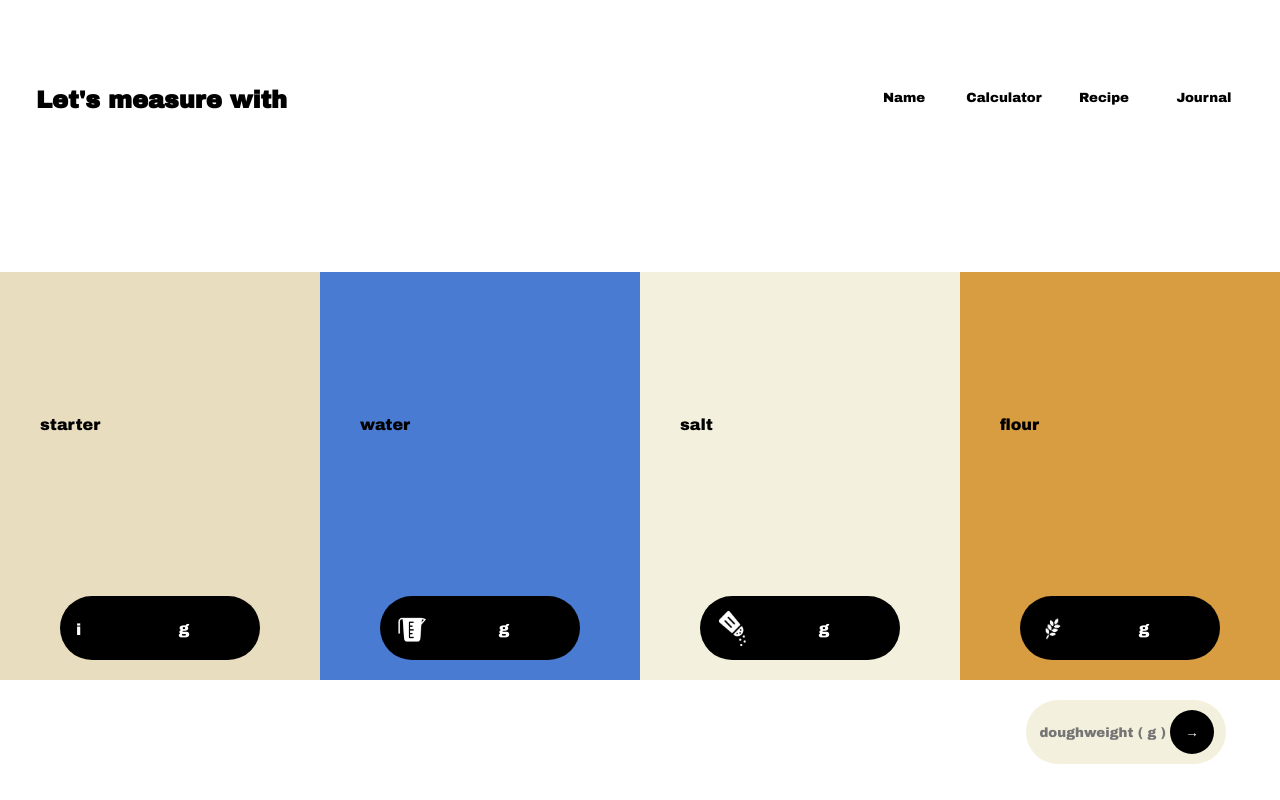
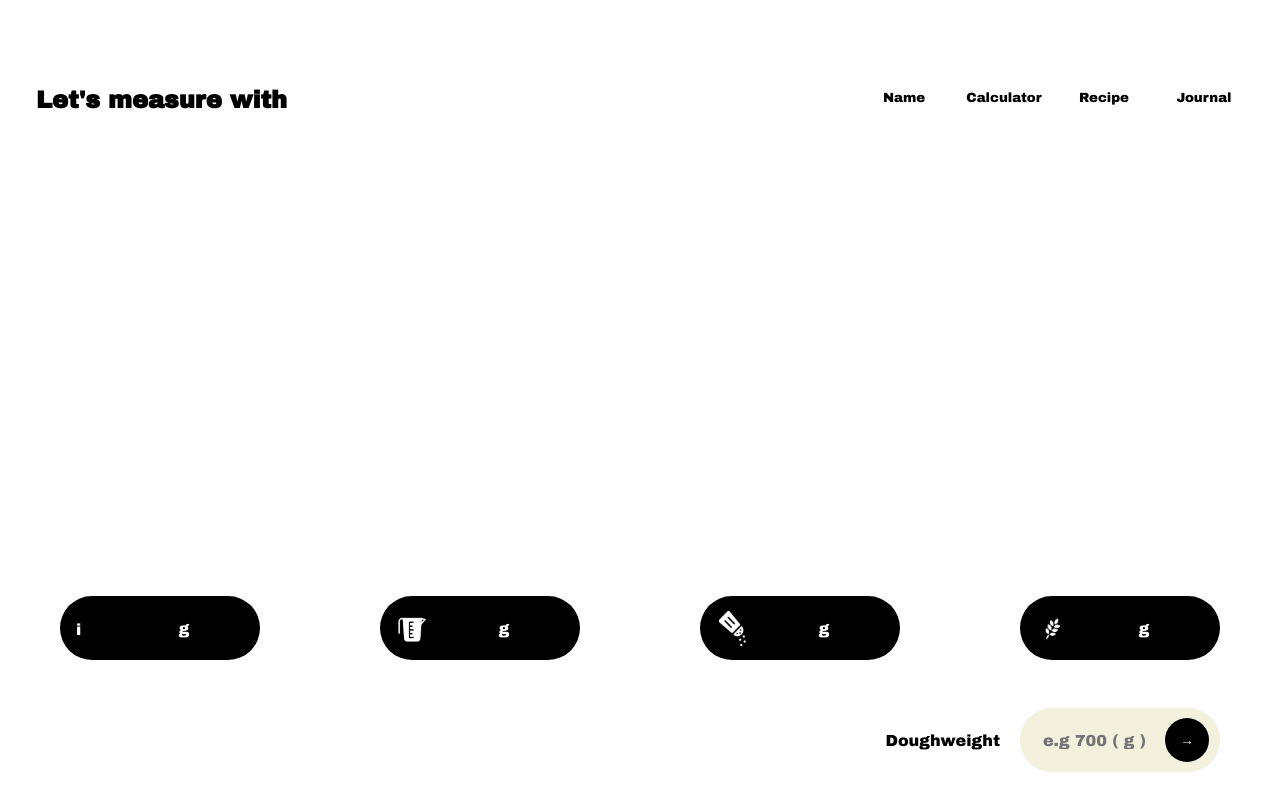
Before and after one commit to sigristarisa/yeastie-boys, a React (Create React App) app: page /calculator in a window 1280 px wide. Built offline with nearby package versions, Linux system fonts and the light colour scheme.

Commit message:
added the height function

```diff
--- /dev/null
+++ b/db.json
@@ -0,0 +1,19 @@
+{
+  "posts": [
+    {
+      "id": 1,
+      "title": "json-server",
+      "author": "typicode"
+    }
+  ],
+  "comments": [
+    {
+      "id": 1,
+      "body": "some comment",
+      "postId": 1
+    }
+  ],
+  "profile": {
+    "name": "typicode"
+  }
+}
--- a/src/App.js
+++ b/src/App.js
@@ -5,7 +5,7 @@ import Calculator from "./components/Calculator/Calculator";
 import Recipe from "./components/Recipe/Recipe";
 import "./index.css";
 
-const initialState = {
+const initialSourdough = {
   starterName: "",
   starter: "",
   water: "",
@@ -15,7 +15,7 @@ const initialState = {
 };
 
 const App = () => {
-  const [sourdough, setSourdough] = useState(initialState);
+  const [sourdough, setSourdough] = useState(initialSourdough);
 
   return (
     <div className="App">
--- a/src/components/Calculator/Calculator.css
+++ b/src/components/Calculator/Calculator.css
@@ -13,15 +13,13 @@
   align-items: end;
 }
 
-.doughweight-wrapper {
-  height: 15vh;
-}
-
 .ingredient {
-  height: 60%;
+  /* height: 10%; */
   display: grid;
   justify-content: center;
   align-items: end;
+  position: relative;
+  z-index: -1;
 }
 
 .portion-wrapper {
@@ -35,6 +33,9 @@
   display: grid;
   grid-template-columns: auto 1fr;
   align-items: center;
+
+  position: absolute;
+  left: 40px;
 }
 
 .portion {
@@ -64,28 +65,37 @@
 
 .calculator-footer {
   width: 100vw;
+  height: 15vh;
   display: grid;
   grid-template-columns: 3fr 1fr;
+  align-items: center;
+}
+
+.doughweight-form {
+  margin-right: 40px;
+  display: grid;
+  grid-template-columns: 1fr 1fr auto;
+  gap: 20px;
   place-items: center;
 }
 
 #doughweight {
   width: 200px;
   height: 64px;
-  margin: 20px 32px 20px 0;
   padding: 8px 44px 8px 8px;
   color: black;
   background-color: var(--grey);
   border: none;
   border-radius: 48px;
   font-family: "Archivo Black", sans-serif;
+  font-size: 16px;
   text-align: center;
 }
 
 #doughweight-btn {
   width: 44px;
   height: 44px;
-  margin-left: -88px;
+  margin-left: -106px;
   color: white;
   background-color: black;
   border: none;
--- a/src/components/Calculator/Calculator.js
+++ b/src/components/Calculator/Calculator.js
@@ -1,20 +1,55 @@
 import "./Calculator.css";
 import Header from "../Header/Header";
+import { useState, useEffect } from "react";
+
+const initialHeight = {
+  starterHeight: 0,
+  flourHeight: 0,
+  waterHeight: 0,
+  saltHeight: 0,
+};
 
 const Calculator = ({ sourdough, setSourdough }) => {
+  const [goalHeight, setGoalHeight] = useState(initialHeight);
+
   const handleChange = (e) => {
     const { name, value } = e.target;
     setSourdough({ ...sourdough, [name]: value });
   };
 
+  const calculateGoalHeight = (
+    doughweight,
+    starterWeight,
+    flourWeight,
+    waterWeight,
+    saltWeight
+  ) => {
+    const starterGoalHeight = (starterWeight / doughweight) * 100;
+    const flourGoalHeight = (flourWeight / doughweight) * 100;
+    const waterGoalHeight = (waterWeight / doughweight) * 100;
+    const saltGoalHeight = (saltWeight / doughweight) * 100;
+    setGoalHeight({
+      ...goalHeight,
+      starterHeight: starterGoalHeight,
+      flourHeight: flourGoalHeight,
+      waterHeight: waterGoalHeight,
+      saltHeight: saltGoalHeight,
+    });
+  };
+
   const calculateWeight = (doughweight) => {
     const starterWeight = doughweight * 0.2;
+    const flourWeight = (doughweight - starterWeight * 0.85) / 1.7;
+    const waterWeight = flourWeight * 0.68 - (starterWeight * 0.32) / 2;
+    const saltWeight = 0.02 * (flourWeight + starterWeight / 2);
 
-    const flourWeight = (doughweight - starterWeight * 0.85) / 1.7;
-
-    const waterWeight = flourWeight * 0.68 - (starterWeight * 0.32) / 2;
-
-    const saltWeight = 0.02 * (flourWeight + starterWeight / 2);
+    calculateGoalHeight(
+      doughweight,
+      starterWeight,
+      flourWeight,
+      waterWeight,
+      saltWeight
+    );
 
     setSourdough({
       ...sourdough,
@@ -35,29 +70,38 @@ const Calculator = ({ sourdough, setSourdough }) => {
       <Header sourdough={sourdough} />
       <div className="calculator-wrapper">
         <div className="ingredients-wrapper">
-          <section className="ingredient starter">
-            starter
+          <section
+            className="ingredient starter"
+            style={{ height: `${goalHeight.starterHeight}%` }}
+          >
             <div className="portion-wrapper">
               <div className="icon">i</div>
               <p className="portion">{sourdough.starter} g</p>
             </div>
           </section>
-          <section className="ingredient water">
-            water
+          {/* <Ingredient sourdough={sourdough} /> */}
+          <section
+            className="ingredient water"
+            style={{ height: `${goalHeight.waterHeight}%` }}
+          >
             <div className="portion-wrapper">
               <img className="icon" src="/assets/water.png" alt="water" />
               <p className="portion">{sourdough.water} g</p>
             </div>
           </section>
-          <section className="ingredient salt">
-            salt
+          <section
+            className="ingredient salt"
+            style={{ height: `${goalHeight.saltHeight}%` }}
+          >
             <div className="portion-wrapper">
               <img className="icon" src="/assets/salt.png" alt="salt" />
               <p className="portion">{sourdough.salt} g</p>
             </div>
           </section>
-          <section className="ingredient flour">
-            flour
+          <section
+            className="ingredient flour"
+            style={{ height: `${goalHeight.flourHeight}%` }}
+          >
             <div className="portion-wrapper">
               <img className="icon" src="/assets/flour.png" alt="flour" />
               <p className="portion">{sourdough.flour} g</p>
@@ -67,11 +111,12 @@ const Calculator = ({ sourdough, setSourdough }) => {
         <div className="calculator-footer">
           <div></div>
           <form className="doughweight-form" onSubmit={submitDoughweight}>
+            <label htmlFor="#doughweight">Doughweight </label>
             <input
               id="doughweight"
               type="number"
               name="doughweight"
-              placeholder={" doughweight ( g )"}
+              placeholder={"e.g 700 ( g )"}
               value={sourdough.doughweight}
               onChange={handleChange}
             />
--- a/src/components/NameStarter/NameStarter.js
+++ b/src/components/NameStarter/NameStarter.js
@@ -18,7 +18,7 @@ const NameStarter = ({ sourdough, setSourdough }) => {
     <main className="name-starter">
       <div>
         <h1>
-          Hello, there! <br></br> Name your sourdough starter:
+          Hello, there! <br></br>What's the name of your sourdough starter?
         </h1>
         <form className="name-starter-input-form" onSubmit={submitName}>
           <input
```
Also changed, not shown: src/components/Calculator/Ingredient.js (added, +12 -0 lines).
